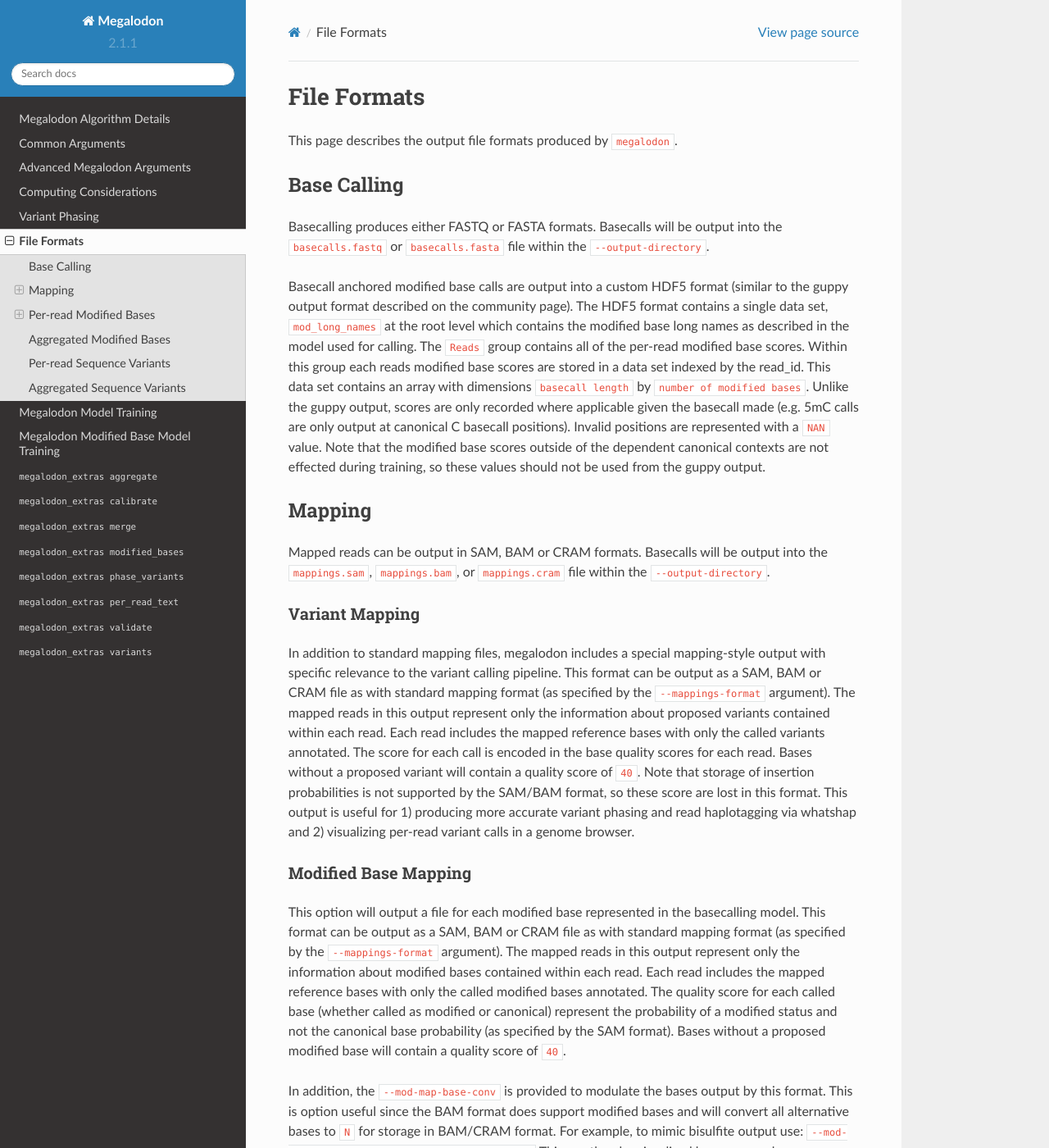
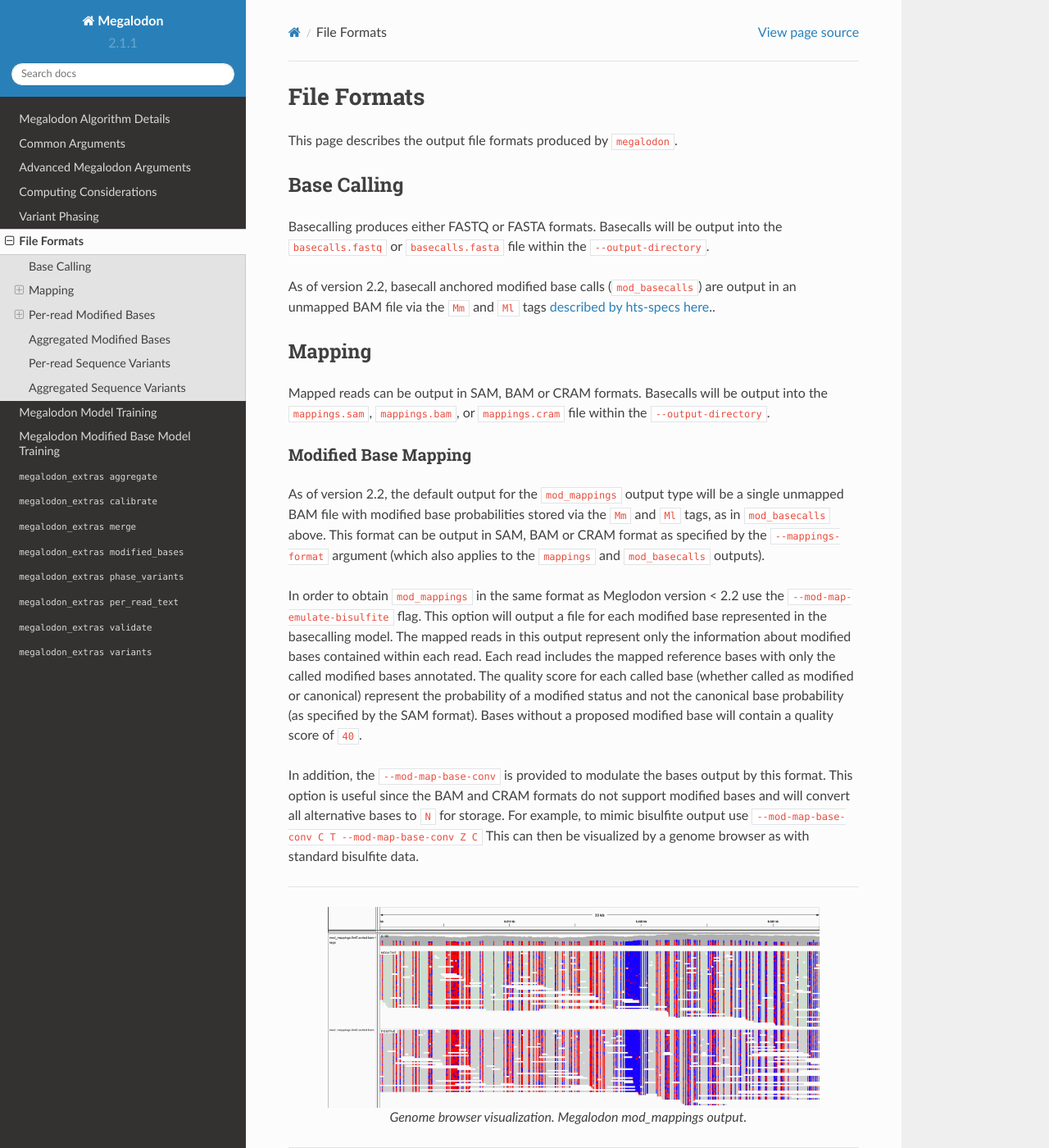
Before and after one commit to nanoporetech/megalodon, a Sphinx documentation site: the page built from docs/file_formats.rst, in a window 1280 px wide and 1400 px high. Shown: the whole window at 82% size. Built offline with Sphinx 7.4.7 and the Read the Docs theme 2.0.0, drawn with Linux system fonts in a browser that asks for light colours; some of the changed text lies outside the part shown.

Commit message:
Update file formats for 2.2 release.

```diff
--- a/docs/file_formats.rst
+++ b/docs/file_formats.rst
@@ -11,14 +11,7 @@
 Basecalling produces either FASTQ or FASTA formats.
 Basecalls will be output into the ``basecalls.fastq`` or ``basecalls.fasta`` file within the ``--output-directory``.
 
-Basecall anchored modified base calls are output into a custom HDF5 format (similar to the guppy output format described on the community page).
-The HDF5 format contains a single data set, ``mod_long_names`` at the root level which contains the modified base long names as described in the model used for calling.
-The ``Reads`` group contains all of the per-read modified base scores.
-Within this group each reads modified base scores are stored in a data set indexed by the read_id.
-This data set contains an array with dimensions ``basecall length`` by ``number of modified bases``.
-Unlike the guppy output, scores are only recorded where applicable given the basecall made (e.g. 5mC calls are only output at canonical C basecall positions).
-Invalid positions are represented with a ``NAN`` value.
-Note that the modified base scores outside of the dependent canonical contexts are not effected during training, so these values should not be used from the guppy output.
+As of version 2.2, basecall anchored modified base calls (``mod_basecalls``) are output in an unmapped BAM file via the ``Mm`` and ``Ml`` tags `described by hts-specs here <https://github.com/samtools/hts-specs/pull/418>`_..
 
 -------
 Mapping
@@ -26,6 +19,35 @@
 
 Mapped reads can be output in SAM, BAM or CRAM formats.
 Basecalls will be output into the ``mappings.sam``, ``mappings.bam``, or ``mappings.cram`` file within the ``--output-directory``.
+
+~~~~~~~~~~~~~~~~~~~~~
+Modified Base Mapping
+~~~~~~~~~~~~~~~~~~~~~
+
+As of version 2.2, the default output for the ``mod_mappings`` output type will be a single unmapped BAM file with modified base probabilities stored via the ``Mm`` and ``Ml`` tags, as in ``mod_basecalls`` above.
+This format can be output in SAM, BAM or CRAM format as specified by the ``--mappings-format`` argument (which also applies to the ``mappings`` and ``mod_basecalls`` outputs).
+
+In order to obtain ``mod_mappings`` in the same format as Meglodon version < 2.2 use the ``--mod-map-emulate-bisulfite`` flag.
+This option will output a file for each modified base represented in the basecalling model.
+The mapped reads in this output represent only the information about modified bases contained within each read.
+Each read includes the mapped reference bases with only the called modified bases annotated.
+The quality score for each called base (whether called as modified or canonical) represent the probability of a modified status and not the canonical base probability (as specified by the SAM format).
+Bases without a proposed modified base will contain a quality score of ``40``.
+
+In addition, the ``--mod-map-base-conv`` is provided to modulate the bases output by this format.
+This option is useful since the BAM and CRAM formats do not support modified bases and will convert all alternative bases to ``N`` for storage.
+For example, to mimic bisulfite output use ``--mod-map-base-conv C T --mod-map-base-conv Z C``
+This can then be visualized by a genome browser as with standard bisulfite data.
+
+----
+
+.. figure::  _images/mod_mapping_viz.png
+   :align: center
+   :width: 600
+
+   Genome browser visualization. Megalodon mod_mappings output.
+
+----
 
 ~~~~~~~~~~~~~~~
 Variant Mapping
@@ -40,34 +62,6 @@
 Note that storage of insertion probabilities is not supported by the SAM/BAM format, so these score are lost in this format.
 This output is useful for 1) producing more accurate variant phasing and read haplotagging via whatshap and 2) visualizing per-read variant calls in a genome browser.
 
-~~~~~~~~~~~~~~~~~~~~~
-Modified Base Mapping
-~~~~~~~~~~~~~~~~~~~~~
-
-This option will output a file for each modified base represented in the basecalling model.
-This format can be output as a SAM, BAM or CRAM file as with standard mapping format (as specified by the ``--mappings-format`` argument).
-The mapped reads in this output represent only the information about modified bases contained within each read.
-Each read includes the mapped reference bases with only the called modified bases annotated.
-The quality score for each called base (whether called as modified or canonical) represent the probability of a modified status and not the canonical base probability (as specified by the SAM format).
-Bases without a proposed modified base will contain a quality score of ``40``.
-
-In addition, the ``--mod-map-base-conv`` is provided to modulate the bases output by this format.
-This is option useful since the BAM format does support modified bases and will convert all alternative bases to ``N`` for storage in BAM/CRAM format.
-For example, to mimic bisulfite output use: ``--mod-map-base-conv C T --mod-map-base-conv Z C``
-This can then be visualized by a genome browser as with standard bisulfite data.
-
-----
-
-.. figure::  _images/mod_mapping_viz.png
-   :align: center
-   :width: 600
-
-   Genome browser visualization. Megalodon mod_mappings output.
-
-----
-
-Note modified base formats recently specified by hts-specs (``MM`` and ``ML`` tags) are in planning to be included in a future release.
-
 -----------------------
 Per-read Modified Bases
 -----------------------
@@ -77,20 +71,28 @@
 ~~~~~~~~
 
 The primary output for per-read modified base results is an `sqlite database <https://www.sqlite.org/index.html>`_.
-This database contains an indexed table with per-read, per-position, modified base scores, as well as auxiliary tables with read, modification type and reference position information.
+This database contains an indexed table with per-read, per-position, modified base scores, as well as auxiliary tables with read, modification type and reference chromosomes/records information.
 The read table (``read``) contains the read UUID.
-The modification type table (``mod``) contains the single letter modified base code, the location sequence match motif, the raw (including ambiguous bases) motif, and the relative modified base position within the motifs.
-The reference position table (``pos``) contains the mapped 0-based position, strand (1=forward, -1=reverse) and chromosome (via a final ``chrm`` table which contains the chromosome text).
+The modification type table (``mod``) contains the single letter modified base code, the modified base long name and the associated canonical base.
+
+As of version 2.2, the ``pos`` table has been dropped from the modified base schema.
+In place of the ``pos`` table, the ``chrm`` table contains the name and length of each chromosome/record in the reference sequence.
+The ``score_pos`` in the ``data`` table then contains an integer encoding of the ``(chrm, pos, strand)`` tuple (see ``megalodon.mods.ModsDb.get_pos_dbid`` and ``megalodon.mods.ModsDb.get_pos`` functions).
+This allows more efficient access to position information without requiring additional interaction with the database.
+
+The ``data`` table then contains the links between these tables along with the per-read log probability for each modified base at each called reference position in the ``score`` column.
+This table is indexed at the end of the run by the ``score_pos`` field such that iteration over the table (via ``megalodon.mods.ModsDb.iter_pos_scores`` occurs in reference sorted order.
 
 This database may be accessed via the ``megalodon.mods.ModsDb`` object.
+More documentation on the usage of the ``megalodon.mods.ModsDb`` interface will be added in a future release.
 
 ~~~~~~~~~~~~~
 Tab-delimited
 ~~~~~~~~~~~~~
 
 Modified bases results are also available via tab-delimited text output.
-This output can be requested via the ``--write-mods-text`` flag.
-This output contains the following fields: ``read_id``, ``chrm``, ``strand``, ``pos``, ``mod_log_prob``, ``can_log_prob``, ``mod_base``, ``motif``
+This output can be requested via the ``--write-mods-text`` flag or obtained after a run via the ``megalodon_extras per_read_text modified_bases`` command.
+This output contains the following fields: ``read_id``, ``chrm``, ``strand``, ``pos``, ``mod_log_prob``, ``can_log_prob``, and ``mod_base``
 
 -------------------------
 Aggregated Modified Bases
```
